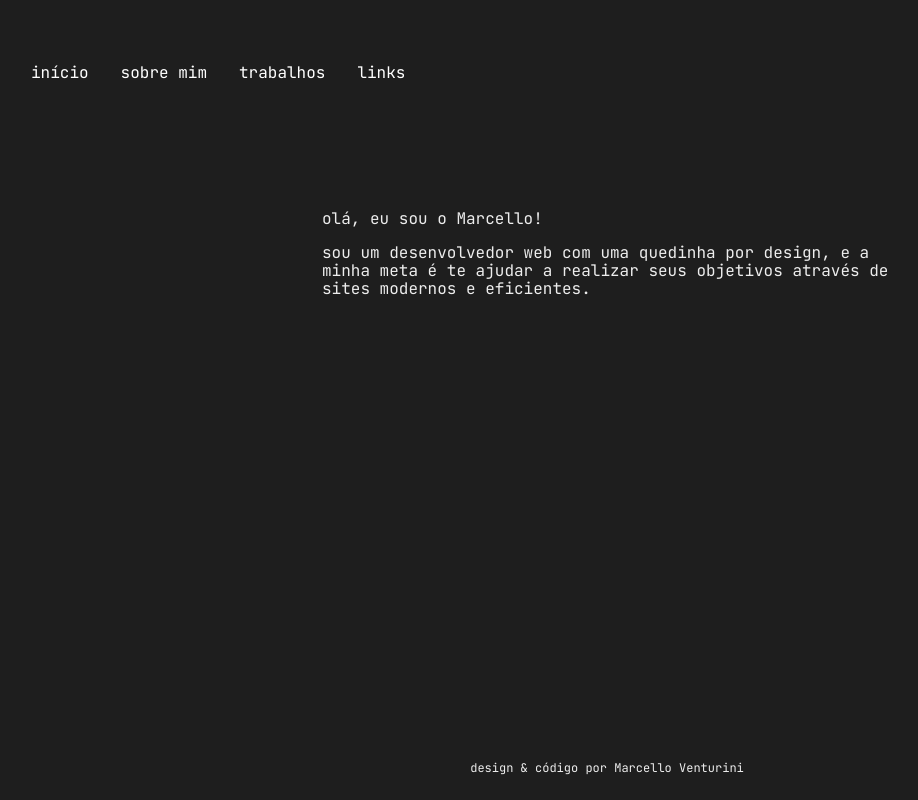
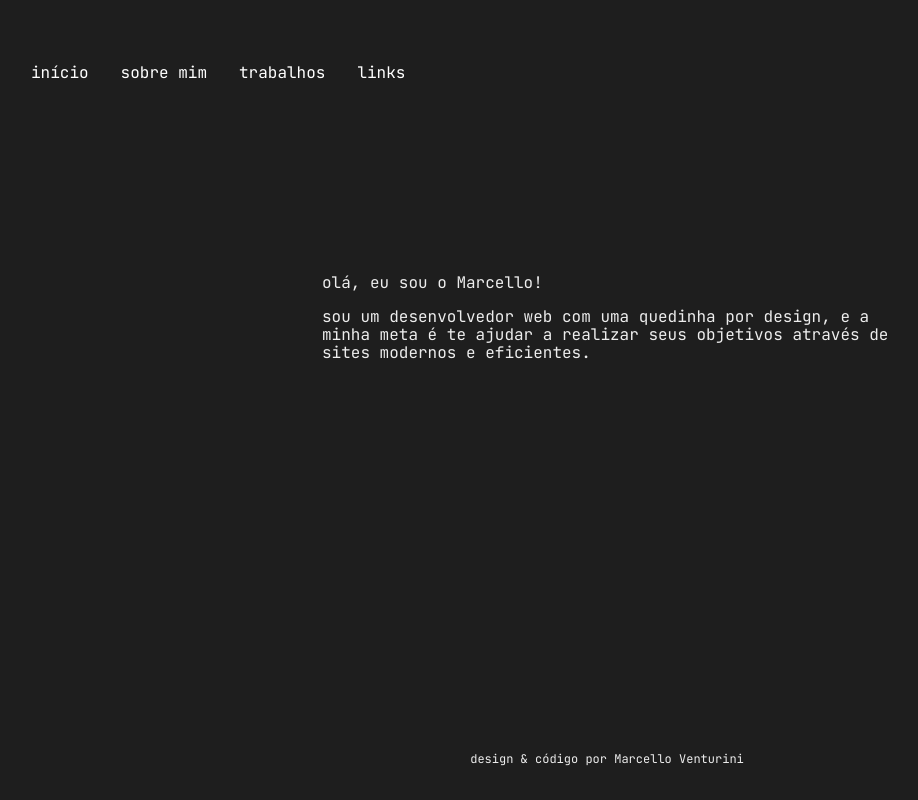
Before and after one commit to marcelloventurini/portfolio, a React (Vite) app: page / in a window 1280 px wide. Shown: the whole page, without its empty margins (33-951 px from the left). Built offline with nearby package versions, Linux system fonts and the light colour scheme.

Commit message:
fix: remove a bug where the footer and the content were overlapping on scrolled pages

```diff
--- a/src/App.scss
+++ b/src/App.scss
@@ -4,10 +4,13 @@
   max-width: 1440px;
   margin: 0 auto;
   line-height: 1.125rem;
+  display: flex;
+  flex-direction: column;
+  min-height: 100vh;
 }
 
 .container {
+  flex-grow: 1;
   max-width: 570px;
-  margin: 0 auto;
-  margin-top: $margin-l;
+  margin: $margin-l auto;
 }
--- a/src/App.tsx
+++ b/src/App.tsx
@@ -1,9 +1,9 @@
 import Footer from 'components/Footer/Footer'
 import Header from 'components/Header/Header'
+import AboutMe from 'pages/AboutMe/AboutMe'
 import Home from 'pages/Home/Home'
 import { BrowserRouter, Route, Routes } from 'react-router-dom'
 import './App.scss'
-import AboutMe from 'pages/AboutMe/AboutMe'
 
 function App() {
   return (
--- a/src/components/Footer/Footer.module.scss
+++ b/src/components/Footer/Footer.module.scss
@@ -1,14 +1,11 @@
 @import '../../styles/variables';
 
 .footer {
-  position: fixed;
-  bottom: 0;
-  left: 0;
   width: 100%;
   display: flex;
   justify-content: center;
   align-items: center;
-  height: $margin-m;
+  margin: $margin-s 0;
 
   &__text {
     font-size: $font-s;
--- a/src/pages/Home/Home.tsx
+++ b/src/pages/Home/Home.tsx
@@ -1,4 +1,3 @@
-import photo from 'assets/images/foto_perfil_s.png'
 import styles from './Home.module.scss'
 
 const Home = () => {
@@ -12,9 +11,6 @@ const Home = () => {
           eficientes.
         </p>
       </div>
-      {/* <div className={styles.container__image}>
-        <img src={photo} alt='foto de perfil Marcello' />
-      </div> */}
     </section>
   )
 }
```
